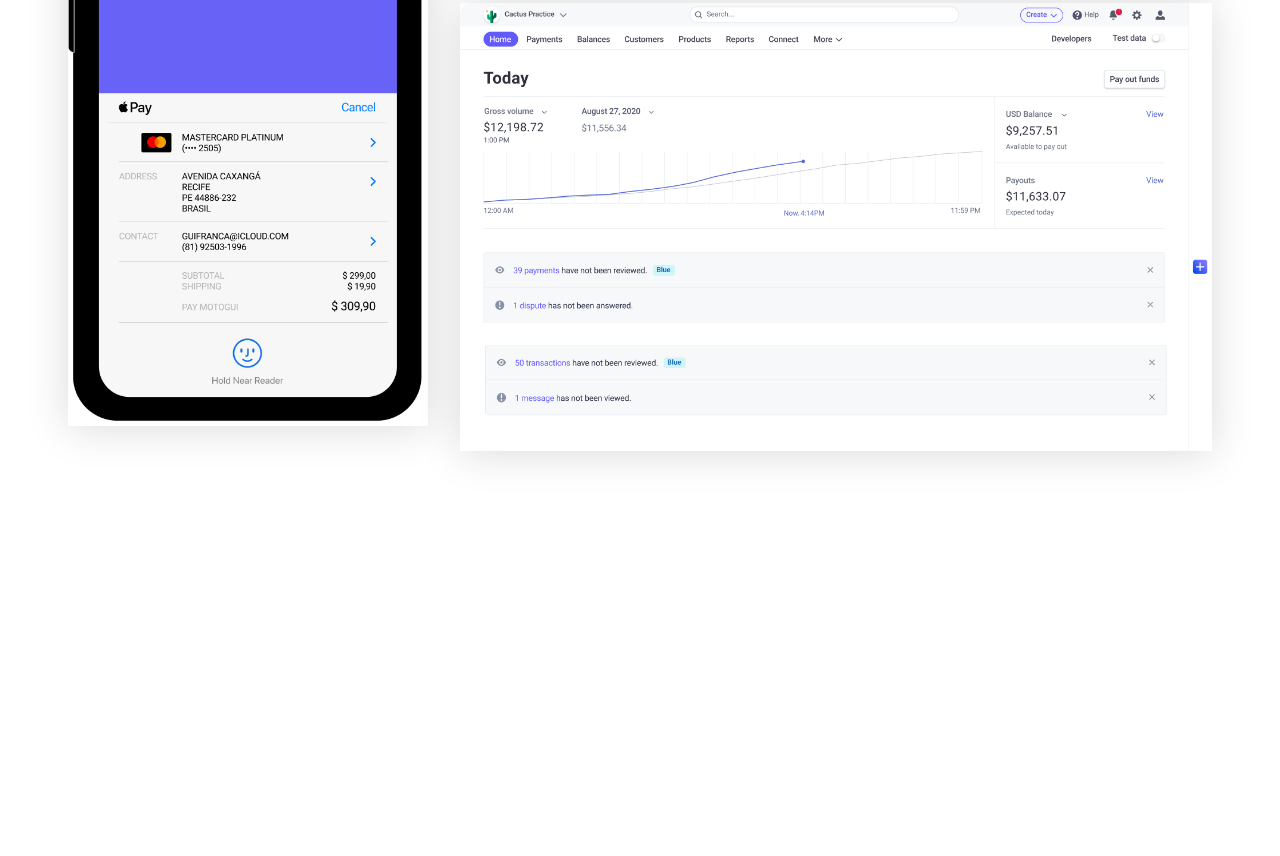
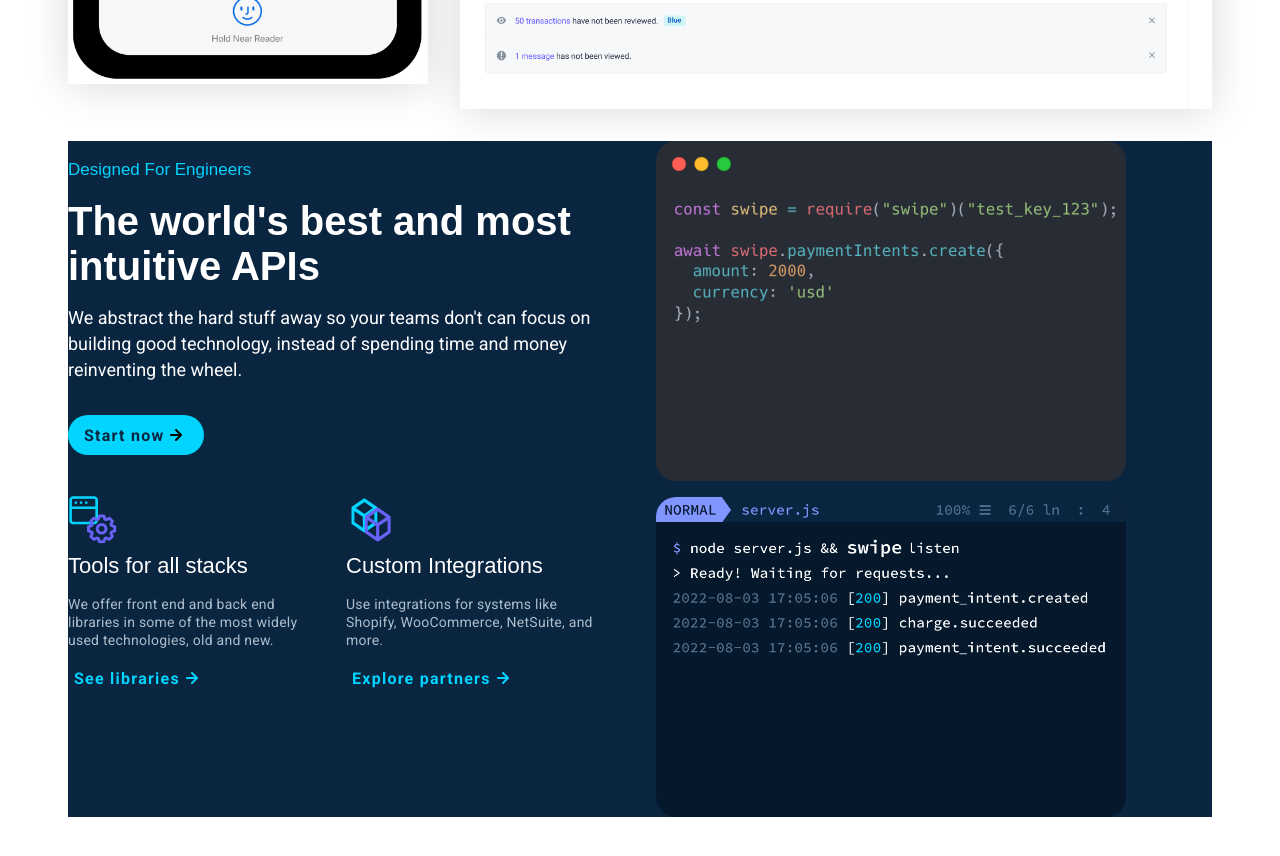
Before and after one commit to Re1sner/Swipe, a plain HTML site: page index.html in a window 1280 px wide. Shown: the part 2369-3225 px from the top of the page. Before the commit the page ends 2916 px from the top, so only its background shows below. Drawn offline with Linux system fonts and the light colour scheme; a web font is replaced by a local one.

Commit message:
Add the integrations section

```diff
--- a/index.css
+++ b/index.css
@@ -349,3 +349,42 @@ main {
 	width: 100%;
 	box-shadow: var(--standard-box-shadow);
 }
+
+/* INTEGRATION SECTION STYLES */
+.integrations-section {
+	color: var(--text-light);
+	background-color: var(--primary-accent);
+}
+
+.integrations-section .primary-button {
+	background-color: var(--blue-1);
+	color: var(--primary-accent);
+	margin: var(--spacing-md) 0 0 0;
+}
+.integrations-section .primary-button:hover {
+	background-color: var(--bg-white);
+}
+
+.integrations-section .card-container {
+	display: flex;
+	margin: var(--spacing-lg) 0;
+}
+
+.integrations-section .card-container .card {
+	width: 50%;
+}
+
+.integrations-section .secondary-button {
+	color: var(--blue-1);
+}
+
+#api-code {
+	max-width: 470px;
+	margin: 0 0 var(--spacing-md) 0;
+	border-radius: 20px;
+}
+
+#terminal-code {
+	max-width: 470px;
+	border-radius: 20px;
+}
--- a/index.html
+++ b/index.html
@@ -90,26 +90,6 @@
 						Start now
 						<img src="assets/arrow-right-light.svg" alt="arrow-right" />
 					</button>
-					<div class="card-container">
-						<div class="card">
-							<img class="icon" src="assets/tools-icon.png" alt="" />
-							<h3>Tools for all stacks</h3>
-							<p class="secondary-text">
-								We offer front end and back end libraries in some of the most widely used
-								technologies, old and new.
-							</p>
-							<button class="secondary-button">Start now</button>
-						</div>
-						<div class="card">
-							<img class="icon" src="assets/tools-icon.png" alt="" />
-							<h3>Tools for all stacks</h3>
-							<p class="secondary-text">
-								We offer front end and back end libraries in some of the most widely used
-								technologies, old and new.
-							</p>
-							<button class="secondary-button">Start now</button>
-						</div>
-					</div>
 				</div>
 			</div>
 
@@ -123,6 +103,54 @@
 					</div>
 				</div>
 			</div>
+
+			<!-- INTEGRATION SECTION -->
+			<div class="integrations-section">
+				<div class="section-container two-column">
+					<div class="col-left">
+						<p class="subtitle2">Designed For Engineers</p>
+						<h2>The world's best and most intuitive APIs</h2>
+						<p>
+							We abstract the hard stuff away so your teams don't can focus on building good
+							technology, instead of spending time and money reinventing the wheel.
+						</p>
+						<button class="primary-button with-icon">
+							Start now
+							<img src="assets/arrow-right-dark.svg" alt="arrow-right" />
+						</button>
+
+						<div class="card-container">
+							<div class="card">
+								<img src="assets/tools-icon.png" alt="tool-icon" class="icon" />
+								<h3>Tools for all stacks</h3>
+								<p class="secondary-text">
+									We offer front end and back end libraries in some of the most widely used
+									technologies, old and new.
+								</p>
+								<button class="secondary-button with-icon">
+									See libraries
+									<img src="assets/arrow-right-blue.svg" alt="arrow-right" />
+								</button>
+							</div>
+							<div class="card">
+								<img src="assets/cube-icon.png" alt="cube-icon" class="icon" />
+								<h3>Custom Integrations</h3>
+								<p class="secondary-text">
+									Use integrations for systems like Shopify, WooCommerce, NetSuite, and more.
+								</p>
+								<button class="secondary-button with-icon">
+									Explore partners
+									<img src="assets/arrow-right-blue.svg" alt="arrow-right" />
+								</button>
+							</div>
+						</div>
+					</div>
+					<div class="col-right">
+						<img src="assets/api-code.png" alt="api-code" id="api-code" />
+						<img src="assets/terminal-code.png" alt="terminal-code" id="terminal-code" />
+					</div>
+				</div>
+			</div>
 		</main>
 		<script src="gradient.js"></script>
 	</body>
```
